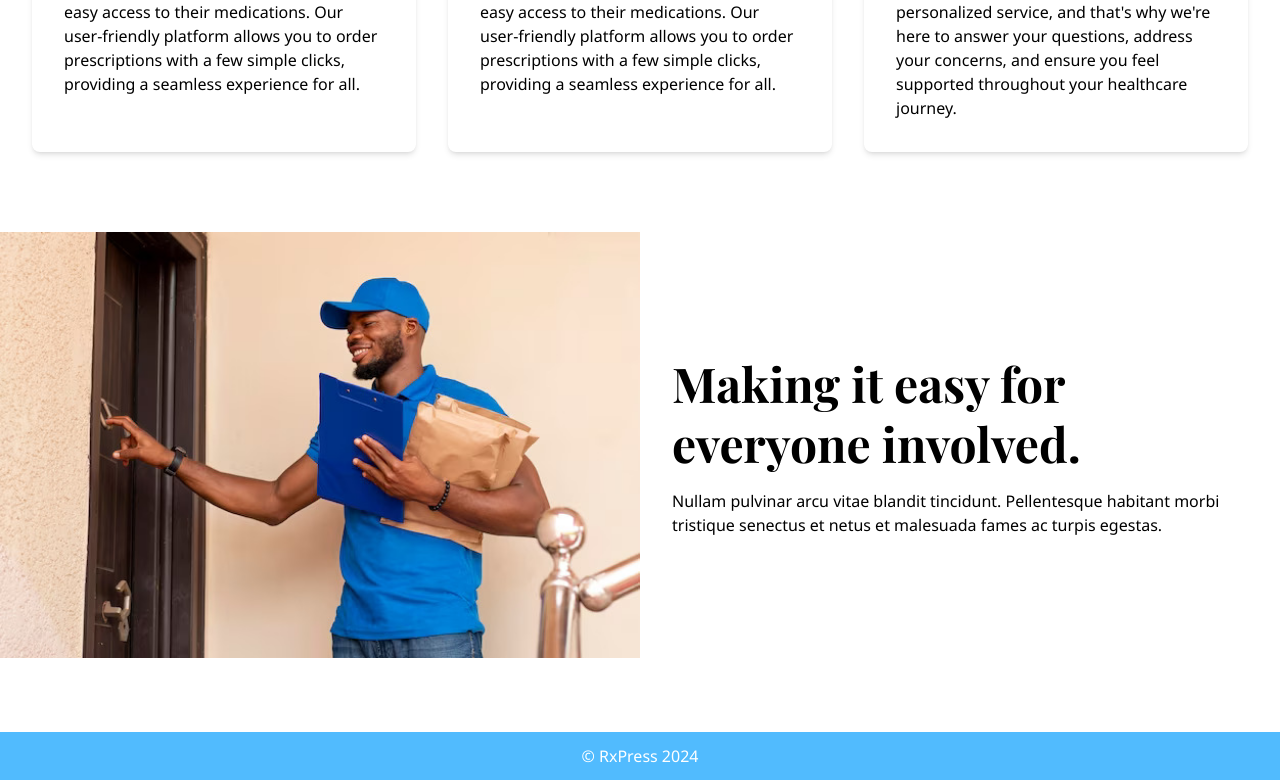
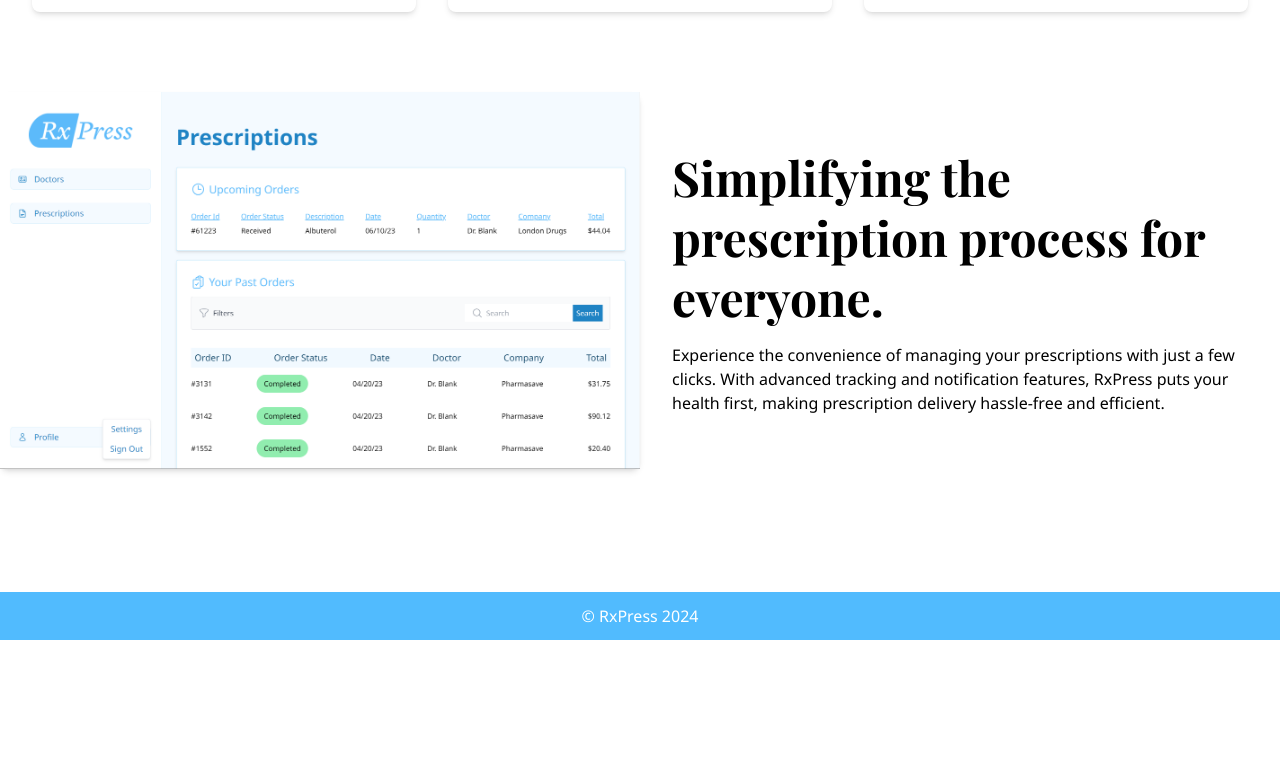
Before and after one commit to rikkilanz/rxpress-web, a React (Vite) app: page / in a window 1280 px wide. Shown: the part 872-1652 px from the top of the page. After the commit the page ends 1512 px from the top, so only its background shows below. Built offline with nearby package versions, Linux system fonts and the light colour scheme; a web font is replaced by a local one.

Commit message:
display fixes

```diff
--- a/index.html
+++ b/index.html
@@ -2,9 +2,9 @@
 <html lang="en">
   <head>
     <meta charset="UTF-8" />
-    <link rel="icon" type="image/svg+xml" href="/vite.svg" />
+    <link rel="icon" type="image/svg+xml" href="/rx-ico.ico" />
     <meta name="viewport" content="width=device-width, initial-scale=1.0" />
-    <title>Vite + React</title>
+    <title>RxPRess</title>
     <link rel="preconnect" href="https://fonts.googleapis.com" />
     <link rel="preconnect" href="https://fonts.gstatic.com" crossorigin />
     <link
--- a/src/App.jsx
+++ b/src/App.jsx
@@ -27,7 +27,7 @@
           <NavMenu profileContext={profile} setProfile={setProfile}/>
           <Routes>
             {/* Add more routes here as needed */}
-            <Route path="/" element={<DoctorDashboard />} />
+            <Route path="/" element={<DoctorDashboard loginContext={profile}/>} />
             <Route path="/patients" element={<Patients />} />
             <Route path="/patient/:id" element={<PatientDetails/>}/>
             <Route path="/patient-dash" element={<PatientDash/>} />
--- a/src/assets/index.js
+++ b/src/assets/index.js
@@ -4,5 +4,14 @@
 import stockImage3 from "./images/stock-3.jpeg";
 import stockImage4 from "./images/stock-4.jpg";
 import stockImage5 from "./images/stock-5.jpeg";
+import rxPressThumb from "./images/rxpress-thumb.png";
 
-export { logo, stockImage1, stockImage2, stockImage3, stockImage4, stockImage5 };
+export {
+  logo,
+  stockImage1,
+  stockImage2,
+  stockImage3,
+  stockImage4,
+  stockImage5,
+  rxPressThumb,
+};
--- a/src/components/DoctorDashboard.jsx
+++ b/src/components/DoctorDashboard.jsx
@@ -11,18 +11,23 @@
   "Dr. Liam Nguyen",
 ];
 
-const getRandomName = () => {
+const getRandomName = (loginContext) => {
   const randomIndex = Math.floor(Math.random() * doctorNames.length);
-  return doctorNames[randomIndex];
+  const doctorName = doctorNames[randomIndex];
+
+  // Check login context and modify the name accordingly
+  return loginContext === "patient"
+    ? doctorName.replace("Dr. ", "")
+    : doctorName;
 };
 
-export default function DoctorDashboard() {
+export default function DoctorDashboard({ loginContext }) {
   return (
     <main className="bg-sky-50/75 col-span-3 py-16 px-8">
       <div className="mb-8">
         <h1 className="text-sky-900 text-2xl font-playfair">
           <span className="font-bold">Good afternoon,</span> <br />
-          <span className="text-4xl">{getRandomName()}</span>
+          <span className="text-4xl">{getRandomName(loginContext)}</span>
         </h1>
       </div>
       <div className="p-8 bg-white shadow-md border border-sky-200 rounded">
--- a/src/components/Landing.jsx
+++ b/src/components/Landing.jsx
@@ -1,4 +1,4 @@
-import { stockImage1, stockImage2 } from "../assets";
+import { stockImage1, stockImage2, rxPressThumb } from "../assets";
 import Header from "./Header";
 import Footer from "./Footer";
 
@@ -6,7 +6,7 @@
   return (
     <div>
       <Header />
-      <section className="min-h-[500px]" id="hero">
+      <section id="hero">
         <div className="flex">
           <div className="basis-[50%] p-8 flex flex-col justify-center text-[16px]">
             <h1 className="font-playfair text-[48px] font-bold leading-tight">
@@ -66,9 +66,9 @@
       </section>
       <section className="min-h-[500px] mt-8" id="hero">
         <div className="flex">
-          <div className="basis-[50%] h-full">
+          <div className="basis-[50%] h-full shadow-md rounded-lg">
             <img
-              src={stockImage2}
+              src={rxPressThumb}
               alt=""
               className="h-full w-full object-cover"
               style={{ maxHeight: "100%" }}
@@ -76,12 +76,13 @@
           </div>
           <div className="basis-[50%] p-8 flex flex-col justify-center text-[16px]">
             <h1 className="font-playfair text-[48px] font-bold leading-tight">
-              Making it easy for everyone involved.
+              Simplifying the prescription process for everyone.
             </h1>
             <p className="mt-4">
-              Nullam pulvinar arcu vitae blandit tincidunt. Pellentesque
-              habitant morbi tristique senectus et netus et malesuada fames ac
-              turpis egestas.
+              Experience the convenience of managing your prescriptions with
+              just a few clicks. With advanced tracking and notification
+              features, RxPress puts your health first, making prescription
+              delivery hassle-free and efficient.
             </p>
           </div>
         </div>
--- a/src/components/Login.jsx
+++ b/src/components/Login.jsx
@@ -28,7 +28,7 @@
       <div className="flex h-full">
         <div className="basis-[50%] flex items-center justify-center">
           <div className="w-96">
-            <h1 className="text-4xl font-bold mb-4">Login</h1>
+            <h1 className="text-4xl font-bold mb-4 font-playfair">Login to RxPress</h1>
             <div>
               <div className={`mb-4 ${isValidProfile ? "" : "border-red-500"}`}>
                 <label htmlFor="email" className="sr-only">
--- a/src/components/NavMenu.jsx
+++ b/src/components/NavMenu.jsx
@@ -77,7 +77,7 @@
           ))}
         </nav>
         <button
-          className="mb-8 text-lg text-sky-600 hover:text-sky-500 bg-sky-50/75 px-4 py-2 rounded-md outline-1 outline-sky-200/50 flex items-center outline relative"
+          className="text-lg text-sky-600 hover:text-sky-500 bg-sky-50/75 px-4 py-2 rounded-md outline-1 outline-sky-200/50 flex items-center outline relative"
           onClick={toggleMenu}
         >
           <UserIcon className="w-auto h-5 mr-4" />
--- a/src/components/PatientDash.jsx
+++ b/src/components/PatientDash.jsx
@@ -1,7 +1,7 @@
 import React, { useState } from "react";
 import data from "../data/data.json";
 import newOrder from "../data/newOrderData.json";
-import { FunnelIcon, MagnifyingGlassIcon } from "@heroicons/react/24/outline";
+import { FunnelIcon, MagnifyingGlassIcon, ClockIcon, ClipboardDocumentCheckIcon } from "@heroicons/react/24/outline";
 
 const cols = ["Order ID", "Order Status", "Date", "Doctor", "Company", "Total"];
 
@@ -13,7 +13,8 @@
       <h1 className="text-sky-600 text-[48px] font-bold mb-8">Prescriptions</h1>
       <div>
         <div className="text-black flex flex-col bg-white p-8 rounded shadow-md border border-sky-200">
-          <div className="text-primary-300 text-2xl mb-8">
+          <div className="text-primary-300 text-2xl mb-8 flex items-center">
+            <ClockIcon className="w-8 h-8 mr-2" />
             <h2>Upcoming Orders</h2>
           </div>
           {newOrder.map((item) => (
@@ -65,7 +66,8 @@
       <div>
         <div className="text-black mt-5 flex flex-col bg-white p-8 rounded shadow-md border border-sky-200">
           <div className="mb-2">
-            <div className="text-primary-300 text-2xl mb-4">
+            <div className="text-primary-300 text-2xl mb-4 flex items-center">
+            <ClipboardDocumentCheckIcon className="w-8 h-8 mr-2" />
               <h2>Your Past Orders</h2>
             </div>
             <div className="flex justify-between mb-8 bg-gray-50 border border-gray-200 p-4 rounded">
```
Also changed, not shown: src/assets/images/rxpress-thumb.png (added), 1 other file (tests, documents, lock files or other folders).
